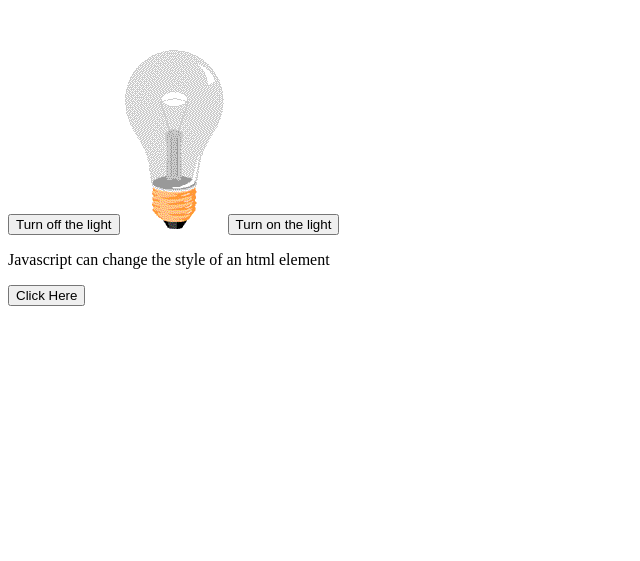
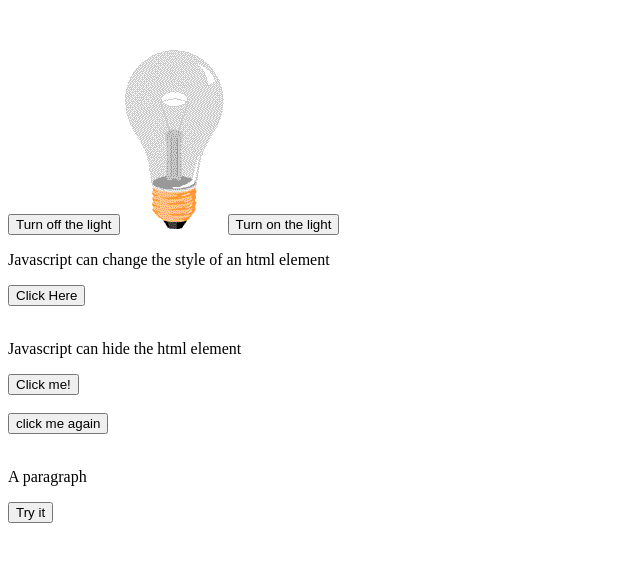
Before and after one commit to mehedihasanjibon/javascript-basics-lws, a plain HTML site: page index.html in a window 1280 px wide. Shown: the part 101-662 px from the top of the page, without its empty margins (0-640 px from the left). Drawn offline with Linux system fonts and the light colour scheme.

Commit message:
js can hide html element and can show the

```diff
--- a/css/style.css
+++ b/css/style.css
@@ -1,3 +1,6 @@
 #myImg{
     width: 100px;
 }
+#demo4{
+    display: none;
+}
--- a/index.html
+++ b/index.html
@@ -19,6 +19,20 @@
 
     <p id="demo2"> Javascript can change the style of an html element </p>
     <button type="button" onclick="myFunction()"> Click Here </button>
+    <br><br>
+
+    <p id="demo3"> Javascript can hide the html element </p>
+    <button type="button" onclick="myFunction2()"> Click me! </button>
+    <br><br>
+
+    <p id="demo4"> Hello javaScript world </p>
+    <button type="button" onclick="myBtn()"> click me again </button>
+    <br><br>
+
+    <p id="demo5"> A paragraph </p>
+    <button type="button" onclick="myBtn2()"> Try it </button>
+
+
 
 
 
--- a/js/script.js
+++ b/js/script.js
@@ -3,3 +3,15 @@ document.getElementById("demo").innerHTML = "Hello Javascript";
 function myFunction(){
     document.getElementById("demo2").style.fontSize = "45px";
 }
+
+function myFunction2(){
+    document.getElementById("demo3").style.display ="none";
+}
+
+function myBtn(){
+    document.getElementById("demo4").style.display="block";
+}
+
+function myBtn2(){
+    document.getElementById("demo5").innerHTML = "paragraph change";
+}
```
